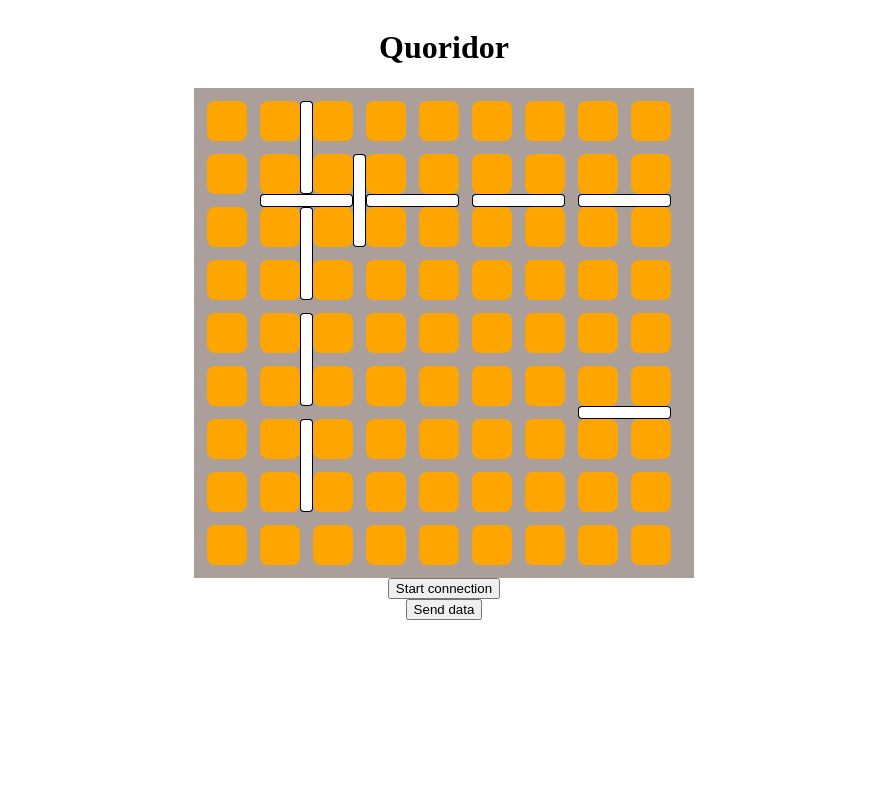
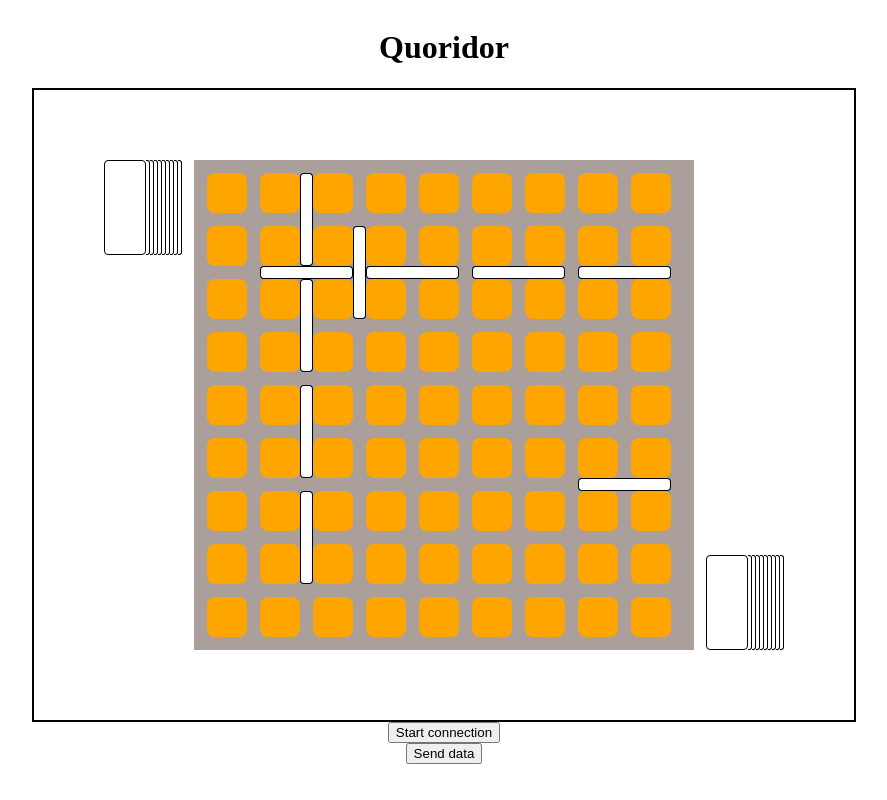
Before and after one commit to JStanislav/borderio, a React (Vite) app in the folder ui/quoclon/: page / in a window 1280 px wide. Shown: the whole page, without its empty margins (196-1083 px from the left). Built offline with nearby package versions, Linux system fonts and the light colour scheme.

Commit message:
add game frame, add wallpicker

```diff
--- a/ui/quoclon/src/App.tsx
+++ b/ui/quoclon/src/App.tsx
@@ -1,5 +1,5 @@
 import './App.css'
-import { Board } from './components/Board/NewBoard'
+import { GameFrame } from './Gameframe';
 import { connect, send } from './server-conn';
 
 function App() {
@@ -18,7 +18,7 @@
   return (
     <div style={{display: "flex", flexDirection: "column", alignItems: "center"}}>
       <h1>Quoridor</h1>
-      <Board />
+      <GameFrame />
       <button onClick={startConnection}>Start connection</button>
       <button onClick={sendData}>Send data</button>
     </div>
--- /dev/null
+++ b/ui/quoclon/src/Gameframe.tsx
@@ -0,0 +1,13 @@
+import { Board } from "./components/Board/NewBoard"
+import { WallPicker } from "./components/Board/WallPicker"
+import "./gameframe.css"
+
+export const GameFrame = () => {
+    return (
+        <div className="game-frame">
+            <WallPicker walls={9} position="top"/>
+            <Board />
+            <WallPicker walls={9} position="bottom"/>
+        </div>
+    )
+}
--- /dev/null
+++ b/ui/quoclon/src/components/Board/WallPicker.tsx
@@ -0,0 +1,25 @@
+import "./wallpicker.css"
+
+interface WallPickerProps {
+    walls: number;
+    position: "top" | "bottom";
+}
+
+export const WallPicker = ({walls, position}: WallPickerProps) => {
+
+    return (
+        <div className={`picker-container ${position}-position`}>
+            <div className="wall-picker">
+                {
+                    walls > 0 &&
+                        <div className="wall-to-be-picked-top"/>
+                }
+                {
+                    walls > 1 &&
+                        Array.from({length: walls}, (_, index) =>
+                        <div key={`wall-${index}`} className="wall-to-be-picked"/>)
+                }
+        </div>
+        </div>
+    )
+}
--- /dev/null
+++ b/ui/quoclon/src/components/Board/wallpicker.css
@@ -0,0 +1,31 @@
+
+.wall-to-be-picked-top {
+    height: 93px;
+    width: 40px;
+    background-color: white;
+    border: 1px solid black;
+    border-radius: 4px;
+}
+
+.wall-to-be-picked {
+    width: 3px;
+    border-top-right-radius: 3px;
+    border-bottom-right-radius: 3px;
+    background-color: white;
+    border: 1.5px solid black;
+    border-left: transparent;
+
+}
+
+.wall-picker {
+    display: flex;
+    flex-direction: row;
+}
+
+.top-position {
+    align-self: flex-start;
+}
+
+.bottom-position {
+    align-self: flex-end;
+}
--- /dev/null
+++ b/ui/quoclon/src/gameframe.css
@@ -0,0 +1,6 @@
+.game-frame {
+    display: flex;
+    border: 2px solid black;
+    padding: 70px;
+    gap: 12px;
+}
```
